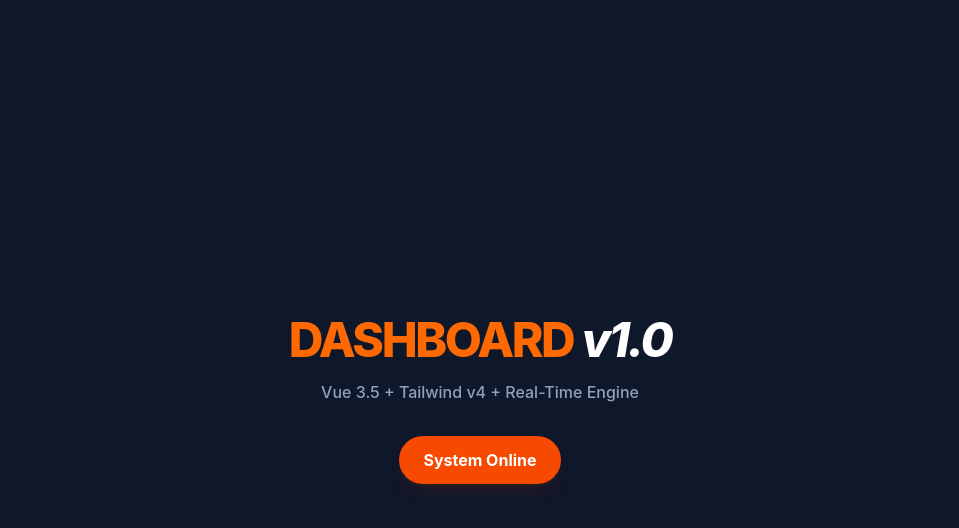
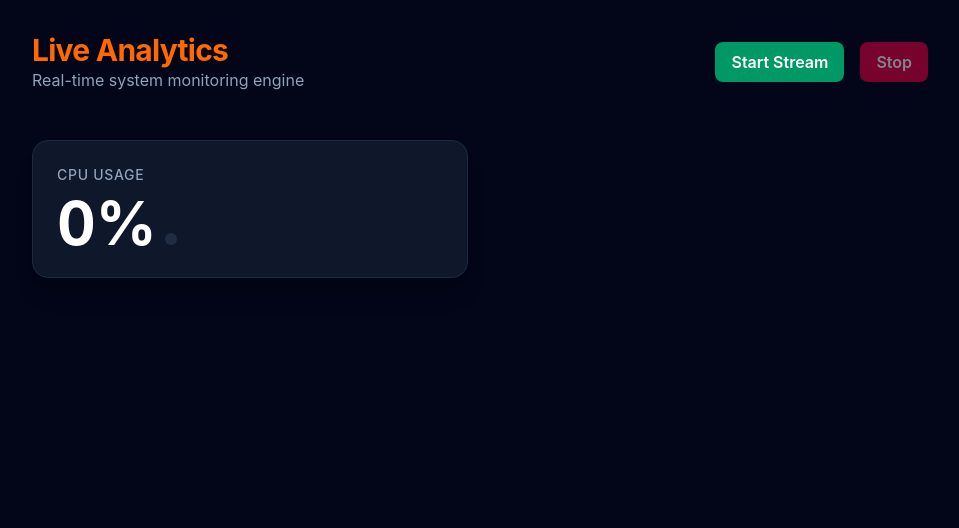
Before and after one commit to JasonChukwuebuka01/analytics-dashboard, a Vue app: page / in a window 1280 px wide. Shown: the top 528 px of the page, without its empty margins (160-1119 px from the left). Built offline with nearby package versions, Linux system fonts and the light colour scheme; the HTML template or start-up script is replaced by a standard one.

Commit message:
feat: implement reactive data stream with Pinia

```diff
--- a/src/App.vue
+++ b/src/App.vue
@@ -1,20 +1,53 @@
 <script setup lang="ts">
-// Logic will go here later
+import { useDashboardStore } from './stores/useDashboardStore'
+
+// Initialize the store
+const store = useDashboardStore()
 </script>
 
 <template>
-  <main class="min-h-screen bg-slate-900 flex items-center justify-center p-6">
-    <div class="text-center">
-      <h1 class="text-5xl font-extrabold text-orange-500 tracking-tighter">
-        DASHBOARD <span class="text-white italic">v1.0</span>
-      </h1>
-      <p class="mt-4 text-slate-400 font-medium">
-        Vue 3.5 + Tailwind v4 + Real-Time Engine
-      </p>
+  <main class="min-h-screen bg-slate-950 text-white p-8">
+    <div class="max-w-4xl mx-auto">
 
-      <button class="mt-8 px-6 py-3 bg-orange-600 hover:bg-orange-500 text-white font-bold rounded-full transition-all hover:scale-105 active:scale-95 shadow-lg shadow-orange-900/20">
-        System Online
-      </button>
+      <header class="flex justify-between items-center mb-12">
+        <div>
+          <h1 class="text-3xl font-bold tracking-tight text-orange-500">Live Analytics</h1>
+          <p class="text-slate-400">Real-time system monitoring engine</p>
+        </div>
+
+        <div class="space-x-4">
+          <button
+            @click="store.startStream"
+            :disabled="store.isStreaming"
+            class="px-4 py-2 bg-emerald-600 hover:bg-emerald-500 disabled:opacity-50 disabled:cursor-not-allowed rounded-lg font-semibold transition-all"
+          >
+            Start Stream
+          </button>
+          <button
+            @click="store.stopStream"
+            :disabled="!store.isStreaming"
+            class="px-4 py-2 bg-rose-600 hover:bg-rose-500 disabled:opacity-50 rounded-lg font-semibold transition-all"
+          >
+            Stop
+          </button>
+        </div>
+      </header>
+
+      <div class="grid grid-cols-1 md:grid-cols-2 gap-6">
+        <div class="bg-slate-900 border border-slate-800 p-6 rounded-2xl shadow-xl">
+          <h3 class="text-slate-400 text-sm font-medium uppercase tracking-wider">CPU Usage</h3>
+          <div class="mt-2 flex items-baseline gap-2">
+            <span class="text-6xl font-bold tabular-nums">
+              {{ store.latestValue }}%
+            </span>
+            <div
+              class="w-3 h-3 rounded-full animate-pulse"
+              :class="store.isStreaming ? 'bg-emerald-500' : 'bg-slate-700'"
+            ></div>
+          </div>
+        </div>
+      </div>
+
     </div>
   </main>
 </template>
--- /dev/null
+++ b/src/stores/useDashboardStore.ts
@@ -0,0 +1,58 @@
+import { defineStore } from 'pinia'
+import { ref, computed } from 'vue'
+
+// This is our Data Model (TypeScript)
+export interface MetricPoint {
+  timestamp: string
+  value: number
+}
+
+export const useDashboardStore = defineStore('dashboard', () => {
+  // 1. STATE (The raw data)
+  const cpuUsage = ref<MetricPoint[] >([])
+  const isStreaming = ref(false)
+  let timer: ReturnType<typeof setInterval> | null = null
+
+
+
+
+  // 2. ACTIONS (Functions that change the data)
+  const startStream = () => {
+    if (isStreaming.value) return
+    isStreaming.value = true
+
+    timer = setInterval(() => {
+      const newPoint: MetricPoint = {
+        timestamp: new Date().toLocaleTimeString(),
+        value: Math.floor(Math.random() * 100) // Simulating 0-100% CPU
+      }
+
+      // Add to our list
+      cpuUsage.value.push(newPoint)
+
+      // Performance Optimization: Keep only the last 20 points
+      if (cpuUsage.value.length > 20) {
+        cpuUsage.value.shift()
+      }
+    }, 1000)
+  };
+
+
+
+  const stopStream = () => {
+    if (timer) clearInterval(timer)
+    isStreaming.value = false
+  };
+
+  // 3. GETTERS (Like 'useMemo' in React - computed values)
+ const latestValue = computed(() => {
+  return cpuUsage.value.at(-1)?.value ?? 0
+})
+  return {
+    cpuUsage,
+    isStreaming,
+    startStream,
+    stopStream,
+    latestValue
+  }
+})
```
